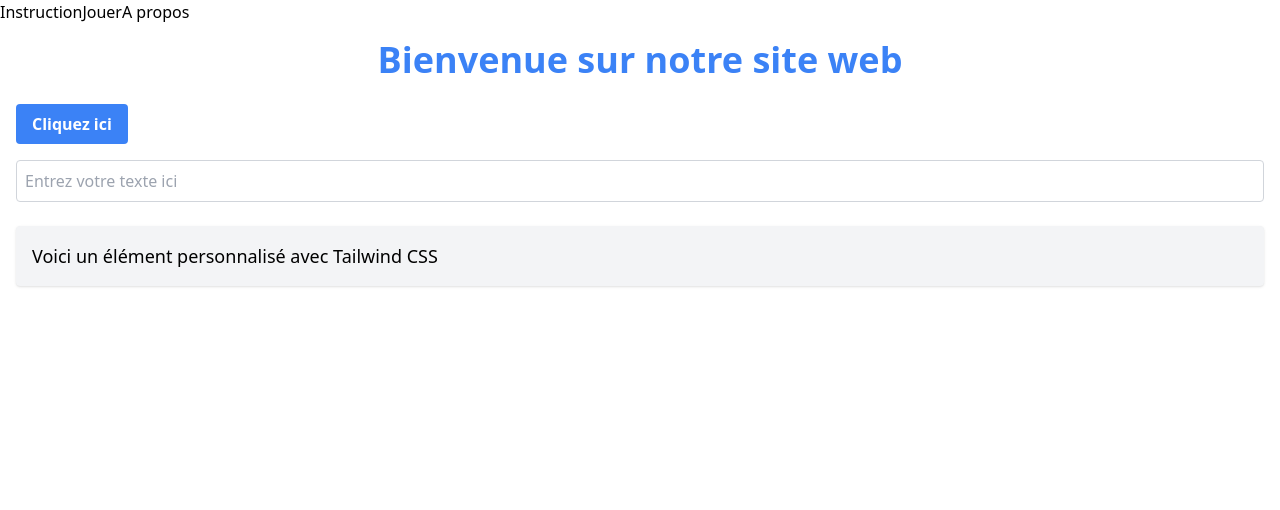
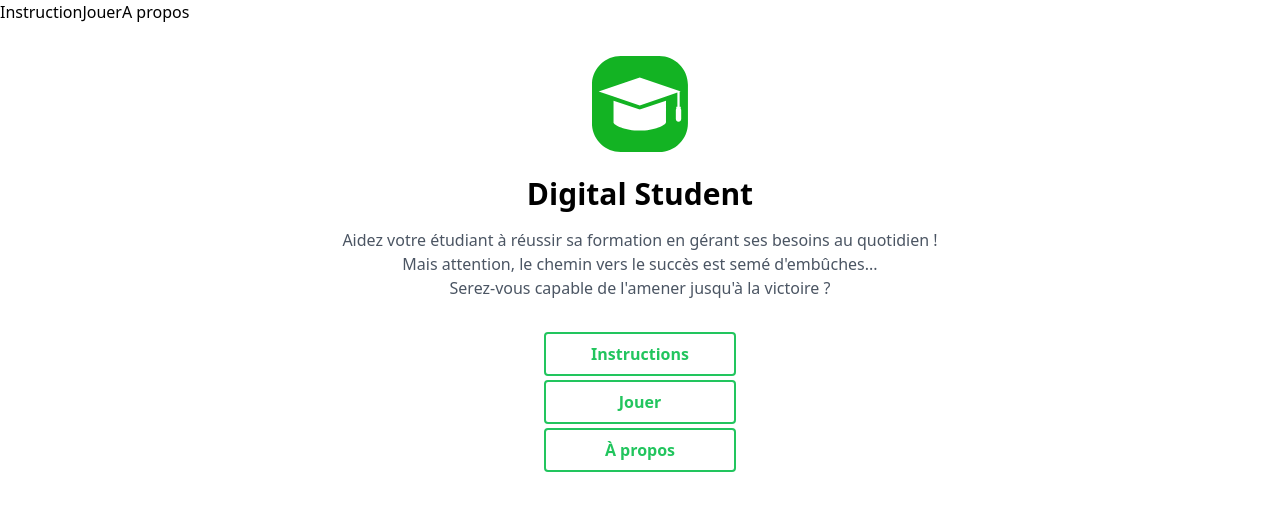
Before and after one commit to Frize01/CrazyDev, a Vue app: page / in a window 1280 px wide. Shown: the top 510 px of the page. Built offline with nearby package versions, Linux system fonts and the light colour scheme.

Commit message:
Template HomeView
Ajout Logo (img)
Ajout Titre (h2)
Ajout Txt (p)
Ajout 3 Btn (bouton)

```diff
--- a/src/views/HomeView.vue
+++ b/src/views/HomeView.vue
@@ -1,23 +1,36 @@
 <!-- src/views/Home.vue -->
 <template>
-  <div class="container mx-auto p-4">
-    <h1 class="text-4xl font-bold text-center text-blue-500 mb-6">Bienvenue sur notre site web</h1>
+  <div class="container mx-auto p-8 text-center">
+    <!-- Logo -->
+    <img src="../assets/Logo.svg" alt="Logo" class="mx-auto w-24 h-24 mb-6" />
 
-    <!-- Bouton personnalisé -->
-    <button class="bg-blue-500 text-white font-semibold py-2 px-4 rounded hover:bg-blue-600">
-      Cliquez ici
-    </button>
+    <!-- Titre -->
+    <h2 class="text-3xl font-bold text-Black-500 mb-4">Digital Student</h2>
 
-    <!-- Zone de texte personnalisée -->
-    <input
-      type="text"
-      class="border border-gray-300 rounded w-full p-2 mt-4 focus:outline-none focus:ring-2 focus:ring-blue-500"
-      placeholder="Entrez votre texte ici"
-    />
+    <!-- Texte -->
+    <p class="text-gray-600 mb-8">
+      Aidez votre étudiant à réussir sa formation en gérant ses besoins au quotidien ! <br />
+      Mais attention, le chemin vers le succès est semé d'embûches... <br />
+      Serez-vous capable de l'amener jusqu'à la victoire ?
+    </p>
 
-    <!-- Autres éléments personnalisés -->
-    <div class="mt-6 p-4 bg-gray-100 rounded shadow">
-      <p class="text-lg">Voici un élément personnalisé avec Tailwind CSS</p>
+    <!-- Boutons -->
+    <div class="flex flex-col items-center space-y-1">
+      <button
+        class="w-48 bg-white-700 hover:bg-green-500 text-green-500 hover:text-white border-2 border-green-500 font-bold py-2 px-4 rounded hover:scale-110 duration-200"
+      >
+        Instructions
+      </button>
+      <button
+        class="w-48 bg-white-700 text-green-500 hover:text-white hover:bg-green-500 border-2 border-green-500 font-bold py-2 px-4 rounded hover:scale-110 duration-200"
+      >
+        Jouer
+      </button>
+      <button
+        class="w-48 bg-white-700 text-green-500 hover:text-white hover:bg-green-500 border-2 border-green-500 font-bold py-2 px-4 rounded hover:scale-110 duration-200"
+      >
+        À propos
+      </button>
     </div>
   </div>
 </template>
```
